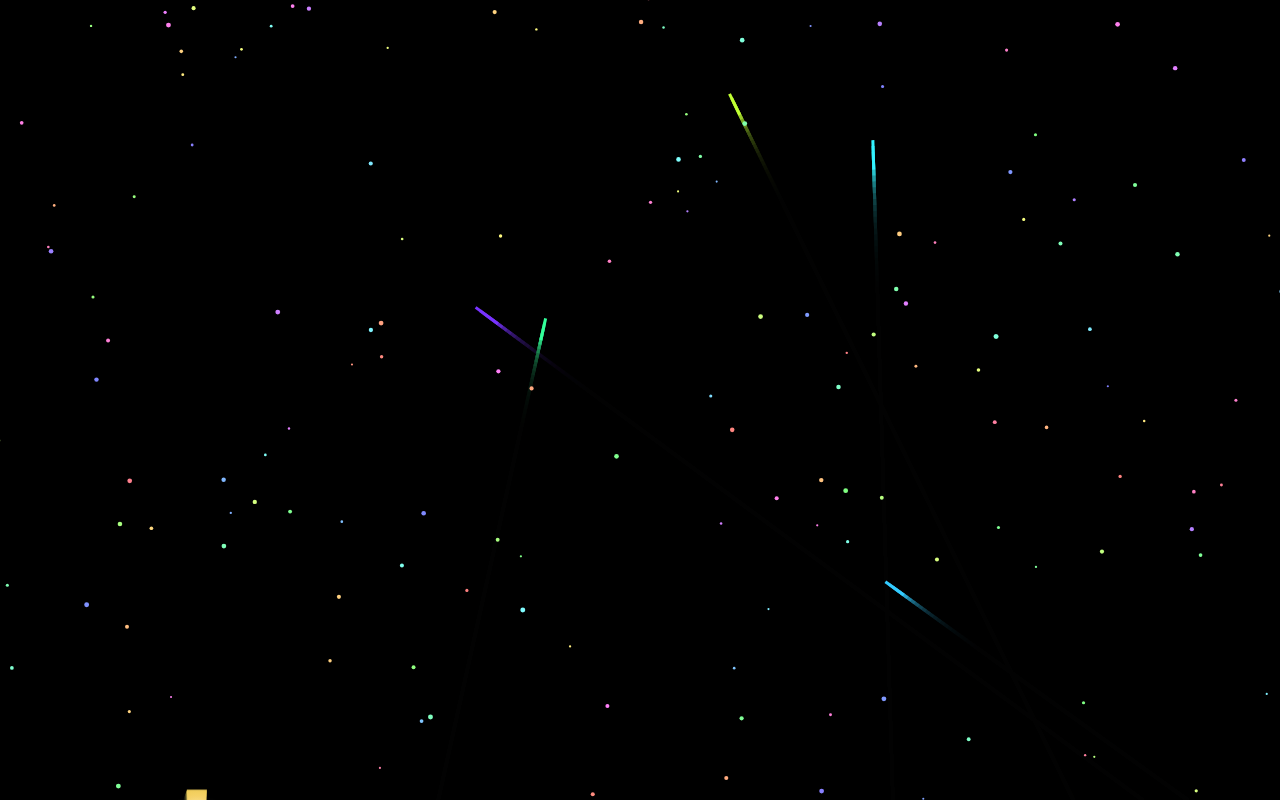
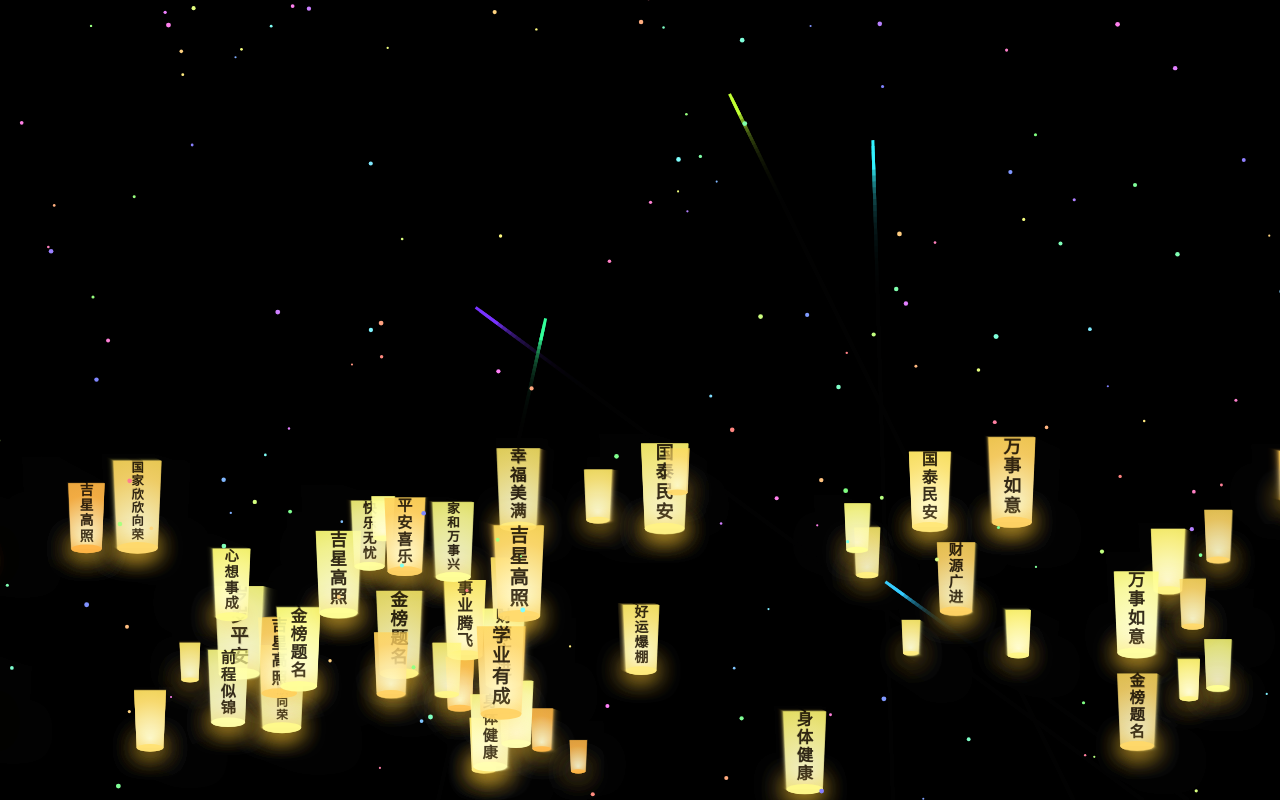
Before and after one commit to qqcsj/2026-fireworks, a plain HTML site: page index.html in a window 1280 px wide. Both pictures are taken after a click on the button "点击开启跨年惊喜 🎵". Drawn offline with Linux system fonts and the light colour scheme.

Commit message:
Enhance lantern release and visual effects
Added a new feature to manage the release of lanterns during the countdown. Enhanced the visual effects of lanterns and fireworks with improved physics and rendering.

```diff
--- a/index.html
+++ b/index.html
@@ -40,6 +40,10 @@
     <script>
         const startBtn = document.getElementById('startBtn');
         const bgMusic = document.getElementById('bgMusic');
+
+        // 【新增】全局状态变量：孔明灯是否已经放飞
+        let isLanternsReleased = false;
+
         startBtn.addEventListener('click', () => {
             startBtn.style.display = 'none';
             bgMusic.play();
@@ -47,7 +51,7 @@
             startParticleSequence();
         });
 
-        // ==================== 1. 粒子文字系统 (保持不变) ====================
+        // ==================== 1. 粒子文字系统 ====================
         const tCanvas = document.getElementById('textCanvas');
         const tCtx = tCanvas.getContext('2d', { willReadFrequently: true });
         let w = tCanvas.width = window.innerWidth;
@@ -56,6 +60,7 @@
             w = tCanvas.width = window.innerWidth;
             h = tCanvas.height = window.innerHeight;
         });
+
         let particles = [];
         class Particle {
             constructor(x, y) {
@@ -78,6 +83,7 @@
                 this.tx = this.x + (Math.random() - 0.5) * 2000; this.ty = this.y + (Math.random() - 0.5) * 2000;
             }
         }
+
         function getTextCoordinates(text) {
             let offscreen = document.createElement('canvas');
             offscreen.width = w; offscreen.height = h;
@@ -102,6 +108,7 @@
             }
             return coordinates;
         }
+
         function changeText(text) {
             let coords = getTextCoordinates(text);
             if (coords.length > particles.length) {
@@ -113,33 +120,57 @@
                 else { particles[i].tx = Math.random() * w; particles[i].ty = h + 200; }
             }
         }
+
         function explodeAll() { particles.forEach(p => p.explode()); }
+
         function animateParticles() {
             tCtx.clearRect(0, 0, w, h); particles.forEach(p => { p.update(); p.draw(); });
             requestAnimationFrame(animateParticles);
         }
+
+        // === 核心时间轴修改：触发放飞事件 ===
         function startParticleSequence() {
             animateParticles();
             const sequence = [
-                { text: "3", duration: 1500 }, { text: "2", duration: 1500 }, { text: "1", duration: 1500 },
-                { text: "2026\n新年快乐", duration: 4000 }, { text: "二零二六\n新年到", duration: 3500 },
-                { text: "吉星高照\n福星绕", duration: 3500 }, { text: "彩色烟花\n满天飘", duration: 3500 },
+                { text: "3", duration: 1500 },
+                { text: "2", duration: 1500 },
+                { text: "1", duration: 1500 },
+                { text: "2026\n新年快乐", duration: 4000 },
+                { text: "二零二六\n新年到", duration: 3500 },
+                { text: "吉星高照\n福星绕", duration: 3500 },
+                { text: "彩色烟花\n满天飘", duration: 3500 },
                 { text: "岁岁平安\n步步高", duration: 999999 }
             ];
             let step = 0;
+
             function nextStep() {
                 if (step >= sequence.length) return;
+
+                // 【核心联动】：当显示到 "2026新年快乐" (step === 3) 时，全屏孔明灯解锁放飞！
+                if (step === 3) {
+                    isLanternsReleased = true;
+                    lanterns.forEach(l => {
+                        // 赋予每个人手中孔明灯向上的力量
+                        l.vy = -(Math.random() * 1.5 + 0.8);
+                        l.scaleDecay = Math.random() * 0.0015 + 0.0008;
+                    });
+                }
+
                 if (step > 0) explodeAll();
-                let isCountdown = step <= 3; let pauseTime = step === 0 ? 0 : (isCountdown ? 1500 : 600);
+                let isCountdown = step <= 3;
+                let pauseTime = step === 0 ? 0 : (isCountdown ? 1500 : 600);
+
                 setTimeout(() => {
-                    changeText(sequence[step].text); let currentDuration = sequence[step].duration; step++;
+                    changeText(sequence[step].text);
+                    let currentDuration = sequence[step].duration;
+                    step++;
                     if (step < sequence.length) setTimeout(nextStep, currentDuration);
                 }, pauseTime);
             }
             nextStep();
         }
 
-        // ==================== 2. 背景特效 (烟花 + 真实烛光孔明灯) ====================
+        // ==================== 2. 背景特效 (烟花 + 高级孔明灯物理引擎) ====================
         const fCanvas = document.getElementById('fireworksCanvas');
         const fCtx = fCanvas.getContext('2d');
         fCanvas.width = window.innerWidth; fCanvas.height = window.innerHeight;
@@ -169,6 +200,7 @@
                 for (let i = 0; i < count; i++) fwParticles.push(new FwParticle(this.x, this.y, this.color));
             }
         }
+
         class FwParticle {
             constructor(x, y, color) {
                 this.x = x; this.y = y; this.color = color;
@@ -183,32 +215,40 @@
             draw() { fCtx.globalAlpha = this.alpha; fCtx.beginPath(); fCtx.arc(this.x, this.y, 2, 0, Math.PI * 2); fCtx.fillStyle = this.color; fCtx.fill(); fCtx.globalAlpha = 1; }
         }
 
-        // 全新：真实烛光孔明灯类
+        // ================= 全新：带飞行状态的智能孔明灯 =================
         class Lantern {
             constructor() {
-                this.x = Math.random() * fCanvas.width;
-                this.y = fCanvas.height + 120;
                 this.baseWidth = Math.random() * 30 + 20;
                 this.baseHeight = this.baseWidth * 1.9;
-                this.scale = Math.random() * 0.6 + 0.8;
-                this.scaleDecay = Math.random() * 0.0015 + 0.0008;
+                this.scale = Math.random() * 0.5 + 0.8;
 
-                // [修改点] 大幅降低初始上升速度，让起步更缓慢优雅
-                this.vy = -(Math.random() * 0.8 + 0.5);
+                // 【新增】天空最小极限尺寸，到达这个尺寸后就不再变小，化作星辰
+                this.minScale = Math.random() * 0.05 + 0.06;
+
+                // 初始生成位置和速度分配
+                if (!isLanternsReleased) {
+                    // 放飞前：聚集在屏幕中下部，模拟人们捧在手里
+                    this.x = Math.random() * fCanvas.width;
+                    this.y = fCanvas.height - 50 - Math.random() * (fCanvas.height * 0.35);
+                    this.vy = 0; // 不向上飞
+                    this.scaleDecay = 0; // 不变小
+                } else {
+                    // 放飞后：从底部正常生成并起飞
+                    this.x = Math.random() * fCanvas.width;
+                    this.y = fCanvas.height + 50;
+                    this.vy = -(Math.random() * 0.8 + 0.5);
+                    this.scaleDecay = Math.random() * 0.0015 + 0.0008;
+                }
+
                 this.vx = (Math.random() - 0.5) * 0.5;
-
                 this.wobble = Math.random() * Math.PI * 2;
                 this.wobbleSpeed = Math.random() * 0.03 + 0.01;
-                // 烛光闪烁基础值
                 this.flickerBase = Math.random() > 0.5 ? 240 : 210;
                 this.flickerSpeed = Math.random() * 0.1 + 0.05;
                 this.flickerState = Math.random() * Math.PI * 2;
-
-                // [新增] 每个灯笼独立的烛光强度系数 (0.7 ~ 1.1)
                 this.candleIntensity = Math.random() * 0.4 + 0.7;
 
-                if (this.baseWidth * this.scale > 38) {
-                    // [新增] 海量祝福语库
+                if (this.baseWidth * this.scale > 35) {
                     const blessings = [
                         "学业有成", "事业腾飞", "身体健康", "岁岁平安",
                         "幸福美满", "国家欣欣向荣", "国泰民安", "前程似锦",
@@ -219,20 +259,40 @@
                     this.text = blessings[Math.floor(Math.random() * blessings.length)];
                 } else { this.text = ""; }
             }
+
             update(index) {
                 this.wobble += this.wobbleSpeed;
                 this.x += (this.vx + Math.sin(this.wobble) * 0.4) * this.scale;
-                this.y += this.vy * this.scale;
-                this.scale -= this.scaleDecay;
                 this.flickerState += this.flickerSpeed;
-                if (this.y < -this.baseHeight * this.scale || this.scale <= 0) { lanterns.splice(index, 1); }
+
+                if (isLanternsReleased) {
+                    // 放飞后，向上飘并变小
+                    this.y += this.vy * this.scale;
+
+                    if (this.scale > this.minScale) {
+                        // 还在变小
+                        this.scale -= this.scaleDecay;
+                    } else {
+                        // 【核心】：已经到达极高空，变为繁星
+                        this.scale = this.minScale;
+                        this.vy *= 0.98; // 垂直速度趋近于 0（悬停效果）
+                        if (this.vy > -0.05) this.vy = -0.05; // 保持极缓慢的移动，避免绝对静止死板
+
+                        // 【性能控制】：天空中超过 120 盏灯时，极高空最小的灯才有极小概率消失
+                        if (lanterns.length > 120 && Math.random() < 0.002) {
+                            lanterns.splice(index, 1);
+                        }
+                    }
+                } else {
+                    // 放飞前，仅仅在原地微微上下浮动（模拟人呼吸/手的晃动）
+                    this.y += Math.sin(this.wobble) * 0.2;
+                }
             }
+
             draw() {
                 if (this.scale <= 0) return;
 
-                // 计算烛光颜色变化
                 let flickerVal = this.flickerBase + Math.sin(this.flickerState) * 40;
-                // 核心颜色：偏暖黄/橙
                 let mainColorRgb = `${255}, ${Math.min(255, flickerVal + 10)}, ${Math.max(0, flickerVal - 100)}`;
                 let baseColor = `rgba(${mainColorRgb}, 0.95)`;
 
@@ -240,10 +300,6 @@
                 fCtx.translate(this.x, this.y);
                 fCtx.scale(this.scale, this.scale);
 
-                // [核心修改] 移除了外部的 shadowBlur 光晕
-                // fCtx.shadowBlur = 30; fCtx.shadowColor = color; <-- 已删除
-
-                // 绘制灯体路径
                 fCtx.beginPath();
                 fCtx.moveTo(-this.baseWidth / 2, -this.baseHeight * 0.45);
                 fCtx.lineTo(this.baseWidth / 2, -this.baseHeight * 0.45);
@@ -251,28 +307,22 @@
                 fCtx.lineTo(-this.baseWidth * 0.42, this.baseHeight / 2);
                 fCtx.closePath();
 
-                // [核心修改] 使用径向渐变模拟内部烛光透射效果
-                // 光源在底部中心，向四周扩散
                 let lightGrad = fCtx.createRadialGradient(
-                    0, this.baseHeight * 0.35, 0, // 内圆（光源点）
-                    0, 0, this.baseHeight * 0.9    // 外圆（扩散边界）
+                    0, this.baseHeight * 0.35, 0,
+                    0, 0, this.baseHeight * 0.9
                 );
-                // 内部核心：明亮的暖白光，强度受 candleIntensity 影响
                 lightGrad.addColorStop(0, `rgba(255, 255, 220, ${0.95 * this.candleIntensity})`);
-                // 中间：温暖的橙黄色纸张光
                 lightGrad.addColorStop(0.5, `rgba(${mainColorRgb}, ${0.85 * this.candleIntensity})`);
-                // 边缘：光线变弱，纸张颜色变深
                 lightGrad.addColorStop(1, `rgba(${mainColorRgb.split(',')[0]}, ${mainColorRgb.split(',')[1]}, 60, ${0.6 * this.candleIntensity})`);
 
                 fCtx.fillStyle = lightGrad;
                 fCtx.fill();
 
-                // 绘制文字
-                if (this.text) {
+                // 只有孔明灯还比较大（离得近）的时候才渲染文字，节省性能且符合物理常识
+                if (this.text && this.scale > 0.3) {
                     let maxFontSizeByHeight = (this.baseHeight * 0.8) / this.text.length;
                     let fontSize = Math.min(this.baseWidth * 0.38, maxFontSizeByHeight);
                     fCtx.font = `bold ${fontSize}px "KaiTi", "STKaiti", "Microsoft YaHei"`;
-                    // 文字颜色加深，对比度更高
                     fCtx.fillStyle = "rgba(20, 10, 0, 0.85)";
                     fCtx.textAlign = "center"; fCtx.textBaseline = "middle";
                     let spacing = fontSize * 1.1;
@@ -282,28 +332,42 @@
                     }
                 }
 
-                // 绘制底部环（光源口）
                 fCtx.beginPath();
                 fCtx.ellipse(0, this.baseHeight / 2, this.baseWidth * 0.42, this.baseWidth * 0.12, 0, 0, Math.PI * 2);
-                fCtx.fillStyle = baseColor; // 使用实体颜色
-                // 仅在底部保留一点点烛光溢出的光晕
+                fCtx.fillStyle = baseColor;
                 fCtx.shadowBlur = 25; fCtx.shadowColor = 'rgba(255, 200, 50, 0.8)';
                 fCtx.fill();
-                fCtx.shadowBlur = 0; // 重置
+                fCtx.shadowBlur = 0;
 
                 fCtx.restore();
             }
         }
 
         function startBackgroundEffects() {
+            // 【提前入场】：在网页一打开时，预先在底部生成一批等待放飞的孔明灯
+            for(let i = 0; i < 40; i++) {
+                lanterns.push(new Lantern());
+            }
+
             function loop() {
                 fCtx.fillStyle = 'rgba(0, 0, 0, 0.2)';
                 fCtx.fillRect(0, 0, fCanvas.width, fCanvas.height);
+
                 if (Math.random() < 0.05) fireworks.push(new Firework());
-                if (Math.random() < 0.06) lanterns.push(new Lantern());
+
+                // 智能生成控制：根据是否放飞，控制屏幕上的灯笼数量
+                if (!isLanternsReleased) {
+                    // 放飞前，保持屏幕下半部有 80 盏左右的灯等待
+                    if (Math.random() < 0.1 && lanterns.length < 80) lanterns.push(new Lantern());
+                } else {
+                    // 放飞后，不断从底部生成新的，填补升空的灯笼，维持高空繁星
+                    if (Math.random() < 0.08 && lanterns.length < 150) lanterns.push(new Lantern());
+                }
+
                 fireworks.forEach((fw, i) => { fw.update(i); fw.draw(); });
                 fwParticles.forEach((p, i) => { p.update(i); p.draw(); });
                 lanterns.forEach((l, i) => { l.update(i); l.draw(); });
+
                 requestAnimationFrame(loop);
             }
             loop();
```
